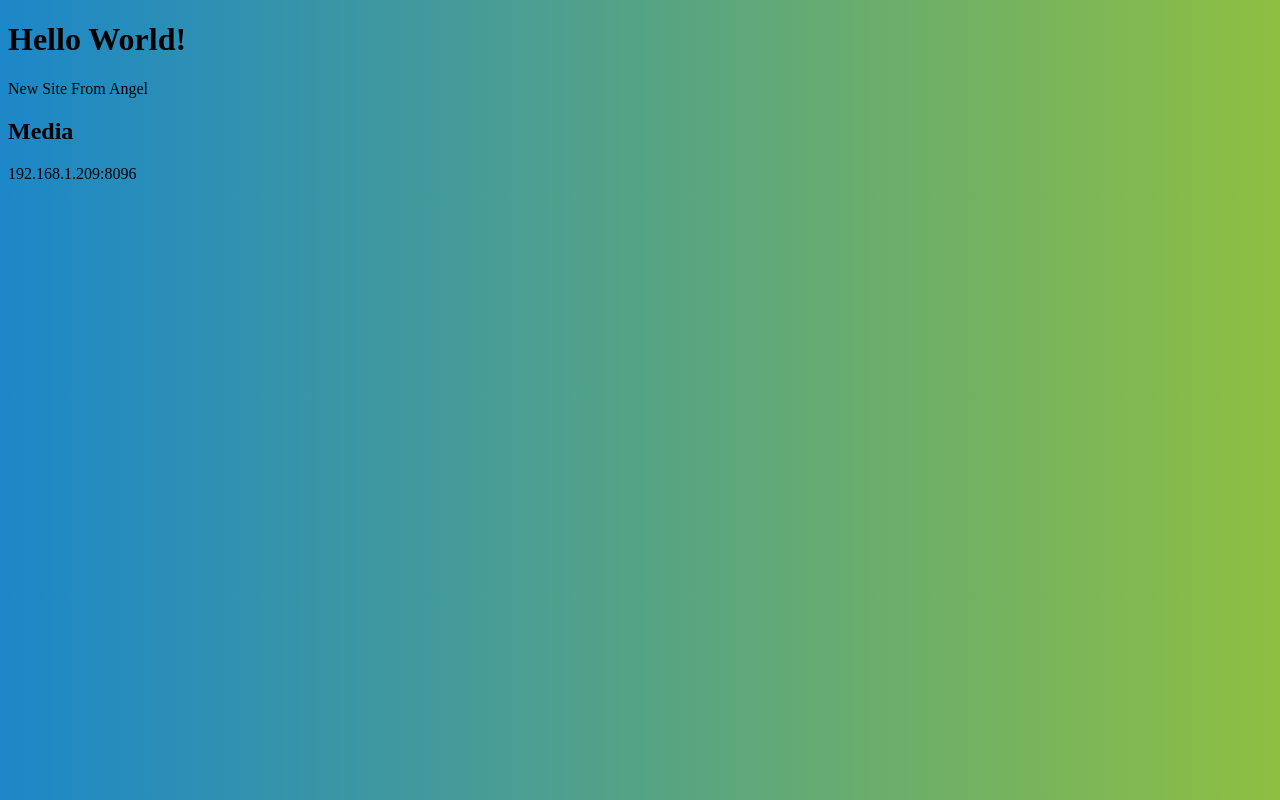
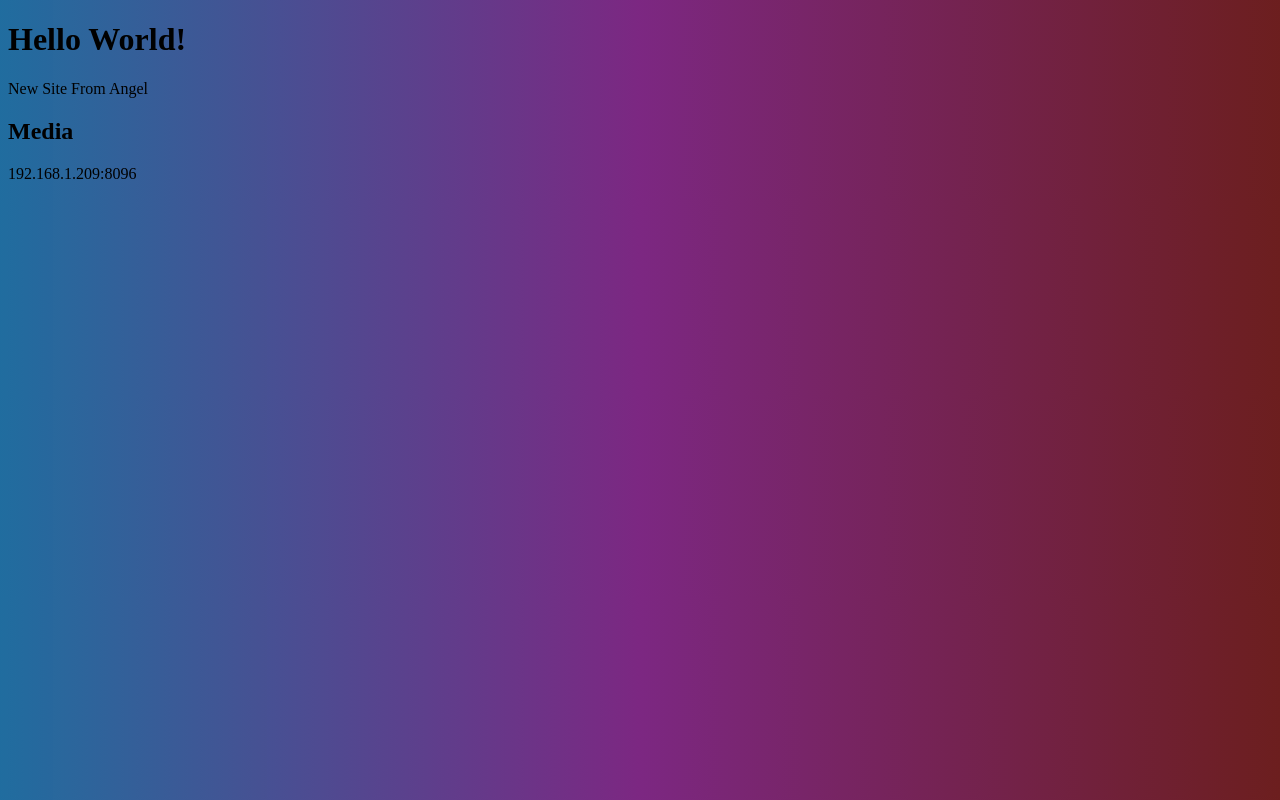
Before and after one commit to DroppedAngel/dropped.lat, a plain HTML site: page index.html in a window 1280 px wide. Drawn offline with Linux system fonts and the light colour scheme.

Commit message:
Update index.html

```diff
--- a/index.html
+++ b/index.html
@@ -3,8 +3,8 @@
 <head>
     <style>
         #gradient {
-          background-color: blue;/* For browsers that do not support gradients */
-          background-image: linear-gradient(to right, #1c87c9, #8ebf42);
+          background-color: rgb(44, 44, 53);/* For browsers that do not support gradients */
+          background-image: linear-gradient(to right, #1c87c9b7, #a026a4b1, #891915b1);
         }
       </style>
     <title>ATG</title>
```
